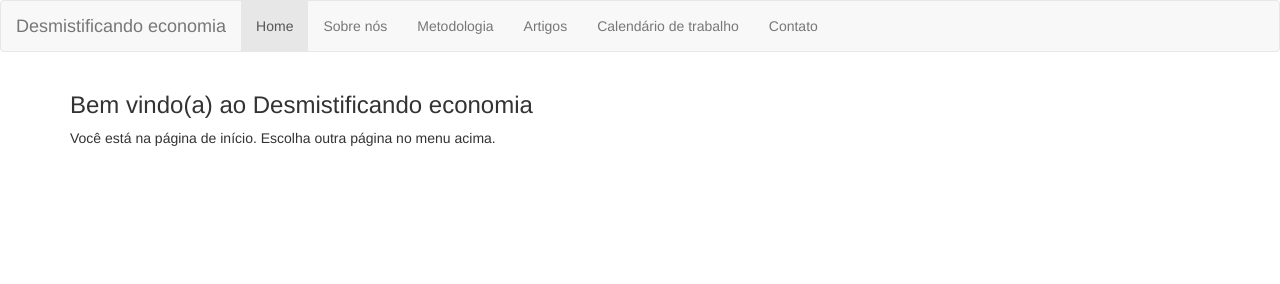
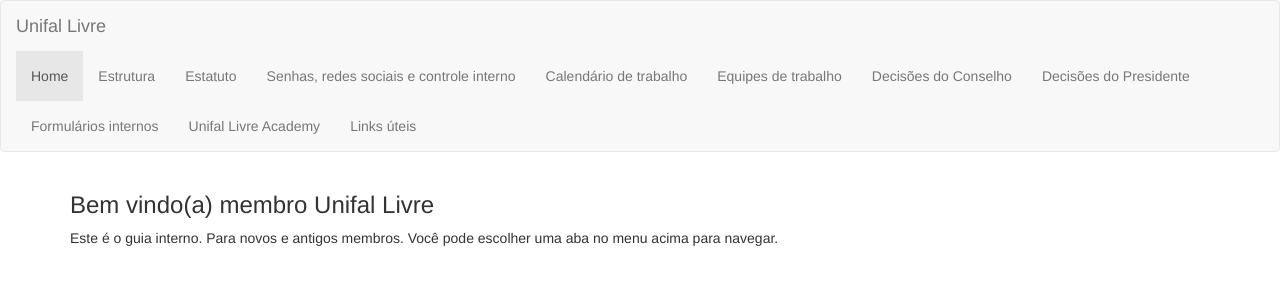
Before and after one commit to unifal-livre/unifal-livre.github.io, a plain HTML site: page index.html in a window 1280 px wide. Drawn offline with nearby package versions, Linux system fonts and the light colour scheme.

Commit message:
Update index.html

```diff
--- a/index.html
+++ b/index.html
@@ -1,7 +1,7 @@
 <!DOCTYPE html>
 <html lang="en">
 <head>
-  <title>Desmistificando economia</title>
+  <title>Unifal Livre - Guia interno</title>
   <meta charset="utf-8">
   <meta name="viewport" content="width=device-width, initial-scale=1">
   <link rel="stylesheet" href="https://maxcdn.bootstrapcdn.com/bootstrap/3.3.7/css/bootstrap.min.css">
@@ -13,22 +13,27 @@
 <nav class="navbar navbar-default">
   <div class="container-fluid">
     <div class="navbar-header">
-      <a class="navbar-brand" href="#">Desmistificando economia</a>
+      <a class="navbar-brand" href="#">Unifal Livre</a>
     </div>
     <ul class="nav navbar-nav">
       <li class="active"><a href="#">Home</a></li>
-      <li><a href="https://joaopedropassospereira.github.io/desmistificando-economia.github.io/sobre-nos.html">Sobre nós</a></li>
-      <li><a href="https://joaopedropassospereira.github.io/desmistificando-economia.github.io/metodologia.html">Metodologia</a></li>
-      <li><a href="https://joaopedropassospereira.github.io/desmistificando-economia.github.io/artigos.html">Artigos</a></li>
-      <li><a href="https://joaopedropassospereira.github.io/desmistificando-economia.github.io/calendario-de-trabalho.html">Calendário de trabalho</a></li>
-      <li><a href="https://joaopedropassospereira.github.io/desmistificando-economia.github.io/contato.html">Contato</a></li>
+      <li><a href="/estrutura.html">Estrutura</a></li>
+      <li><a href="/estatuto.html">Estatuto</a></li>
+      <li><a href="/senhas-redes-controle.html">Senhas, redes sociais e controle interno</a></li>
+      <li><a href="/calendario-de-trabalho.html">Calendário de trabalho</a></li>
+      <li><a href="/equipes-de-trabalho.html">Equipes de trabalho</a></li>
+      <li><a href="/decisoes-conselho.html">Decisões do Conselho</a></li>
+      <li><a href="/decisoes-presidente.html">Decisões do Presidente</a></li>
+      <li><a href="/formularios-internos.html">Formulários internos</a></li>
+      <li><a href="/ul-academy.html">Unifal Livre Academy</a></li>
+      <li><a href="/links-uteis.html">Links úteis</a></li>
     </ul>
   </div>
 </nav>
 
 <div class="container">
-  <h3>Bem vindo(a) ao Desmistificando economia</h3>
-  <p>Você está na página de início. Escolha outra página no menu acima. </p>
+  <h3>Bem vindo(a) membro Unifal Livre</h3>
+  <p>Este é o guia interno. Para novos e antigos membros. Você pode escolher uma aba no menu acima para navegar.</p>
 </div>
 
 </body>
```
